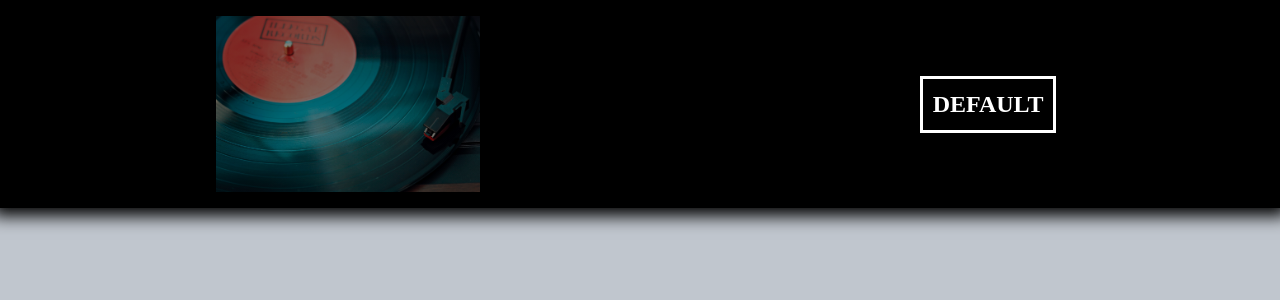
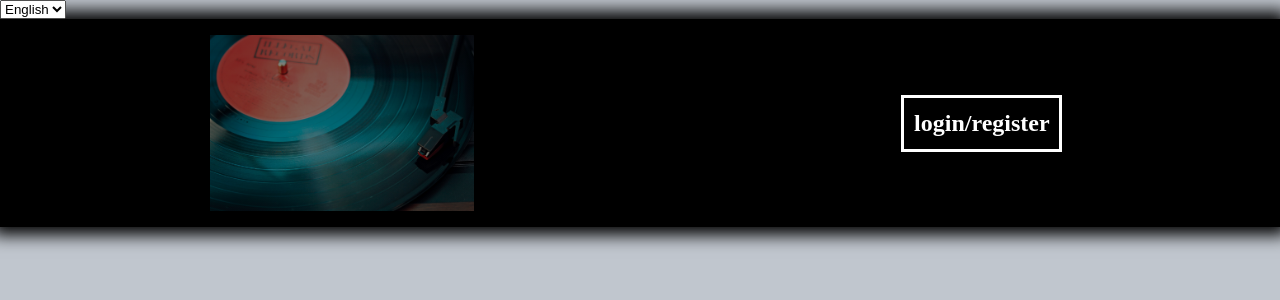
Before and after one commit to NikolaJoksimovic/pop-star-studio, a React (Create React App) app in the folder client/: page / in a window 1280 px wide. Shown: the top 300 px of the page. Built offline with nearby package versions, Linux system fonts and the light colour scheme; a web font is replaced by a local one.

Commit message:
make language change option and implement it

```diff
--- a/client/src/App.js
+++ b/client/src/App.js
@@ -1,15 +1,19 @@
 import { BrowserRouter as Router, Routes, Route } from "react-router-dom";
 import Home from "./pages/Home";
+import { LanguageProvider } from "./language";
+import LanguageSelector from "./components/LanguageSelector";
 
 function App() {
   return (
-    <>
+    // LanugageProvider je funkcija pa je sve izmedju argument?
+    <LanguageProvider>
+      <LanguageSelector />
       <Router>
         <Routes>
           <Route path='/' index element={<Home></Home>}></Route>
         </Routes>
       </Router>
-    </>
+    </LanguageProvider>
   );
 }
 
--- a/client/src/components/LanguageSelector.js
+++ b/client/src/components/LanguageSelector.js
@@ -0,0 +1,23 @@
+import React, { useContext } from "react";
+
+import { languageOptions } from "../languages";
+import { LanguageContext } from "../language";
+
+export default function LanguageSelector() {
+  // you get the provider that has userLanguage and userLanguageChange
+  const { userLanguage, userLanguageChange } = useContext(LanguageContext);
+
+  // set selected language by calling context method
+  const handleLanguageChange = (e) => userLanguageChange(e.target.value);
+
+  // Object.entries() je kao array.forEach ali za objekte.
+  return (
+    <select onChange={handleLanguageChange} value={userLanguage}>
+      {Object.entries(languageOptions).map(([id, name]) => (
+        <option key={id} value={id}>
+          {name}
+        </option>
+      ))}
+    </select>
+  );
+}
--- a/client/src/pages/Home.js
+++ b/client/src/pages/Home.js
@@ -1,10 +1,12 @@
 import React from "react";
 import logo from "../assets/images/logo.jpg";
-import { useState } from "react";
+import { useState, useContext } from "react";
+import { LanguageContext, Text } from "../language";
 
 const Home = () => {
   const [loading, setLoading] = useState(true);
   const [language, setLanguage] = useState("en");
+  const { dictionarty } = useContext(LanguageContext);
 
   return (
     <div className='home-container height-100'>
@@ -12,7 +14,9 @@ const Home = () => {
         <div className='img-container'>
           <img src={logo} alt='logo.jpg' />
         </div>
-        <div className='login-btn'>DEFAULT</div>
+        <div className='login-btn'>
+          <Text text_id='login-btn'></Text>
+        </div>
       </section>
       <section className='body-section'></section>
     </div>
```
